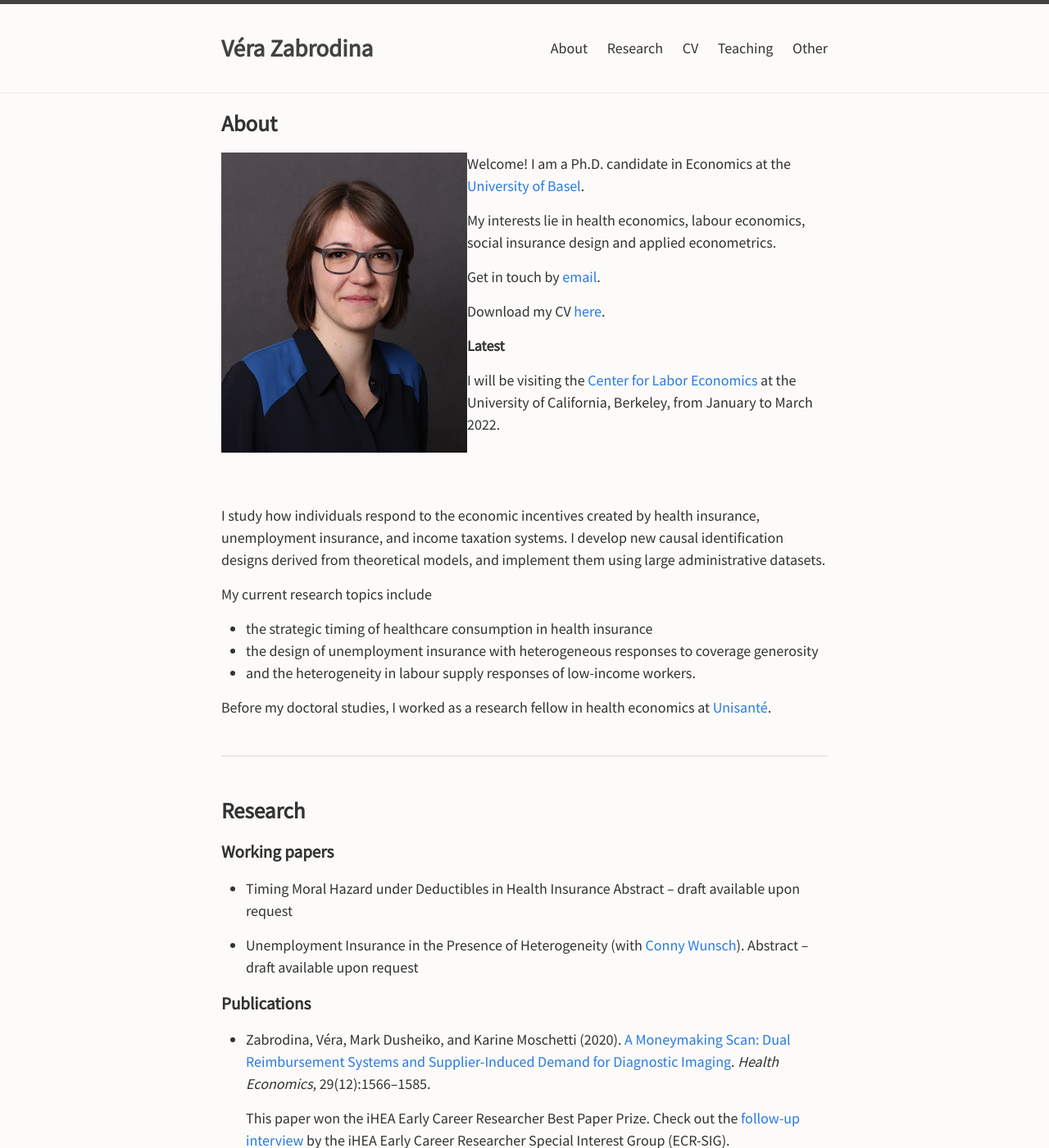
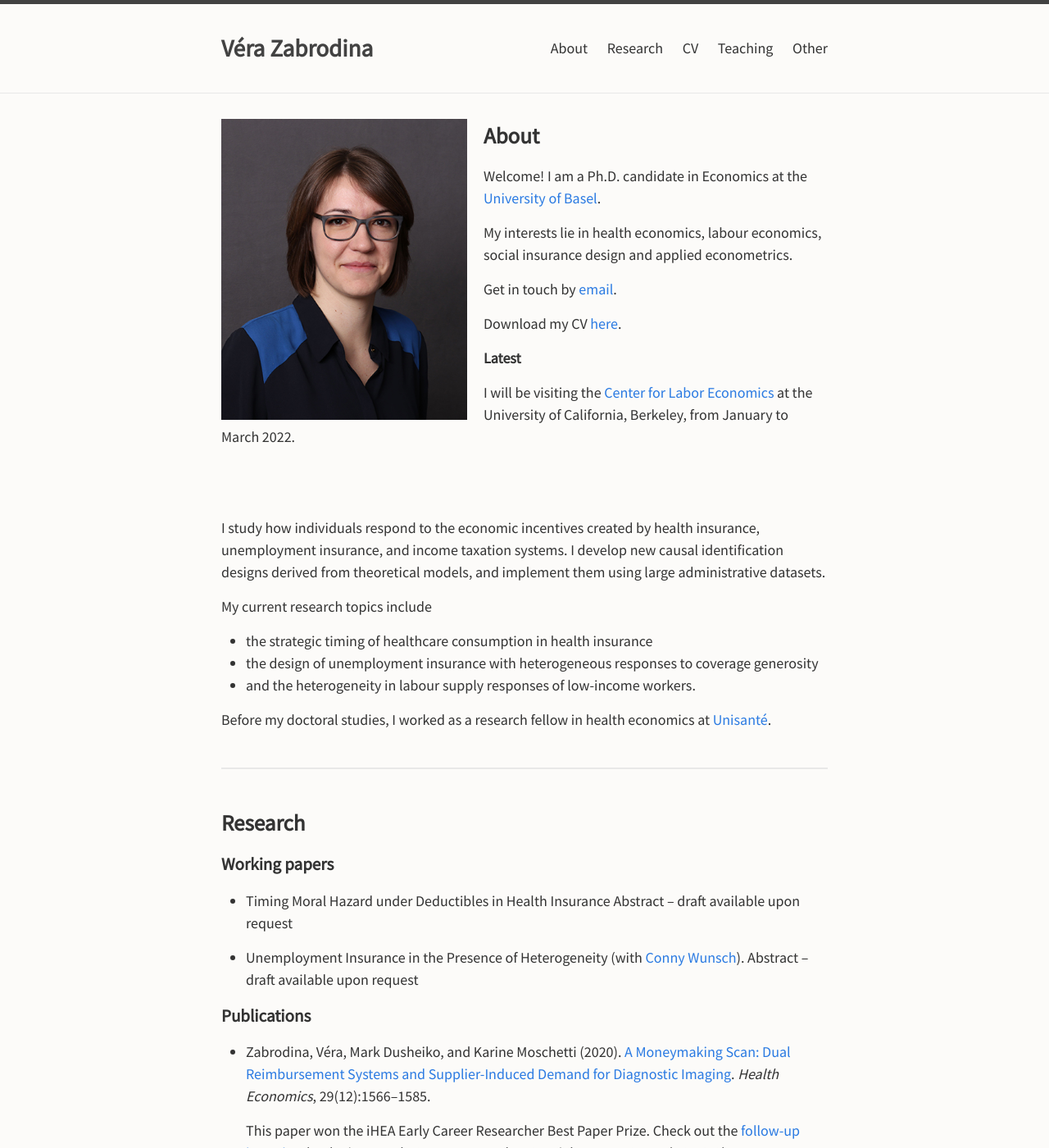
Before and after one commit to verazb/verazb.github.io, a Jekyll site: the page built from index.md, in a window 1280 px wide and 1400 px high. Shown: the whole window at 82% size. Built offline with Jekyll 4.4.1, drawn with Linux system fonts in a browser that asks for light colours; our own code applies the rules of GitHub Pages for plain Markdown files.

Commit message:
image padding

```diff
--- a/_sass/minima/_layout.scss
+++ b/_sass/minima/_layout.scss
@@ -351,3 +351,9 @@
     width: calc(50% - (#{$spacing-unit} / 2));
   }
 }
+
+
+.padding
+{
+margin-right: 20px;
+}
--- a/index.md
+++ b/index.md
@@ -2,12 +2,13 @@
 layout: default
 ---
 
-## About
 
-<img align="left" src="docs/VeraZabrodina2.JPG" width="300">
+
+<img align="left" src="docs/VeraZabrodina2.JPG" width="300" class="padding">
 <!-- ![](docs/VeraZabrodina.JPG) -->
 <!-- ![image](path-to-image.jpg){: style="float: left"} -->
 
+## About
 
 Welcome! I am a Ph.D. candidate in Economics at the [University of Basel](https://wwz.unibas.ch/en/).
 
```
